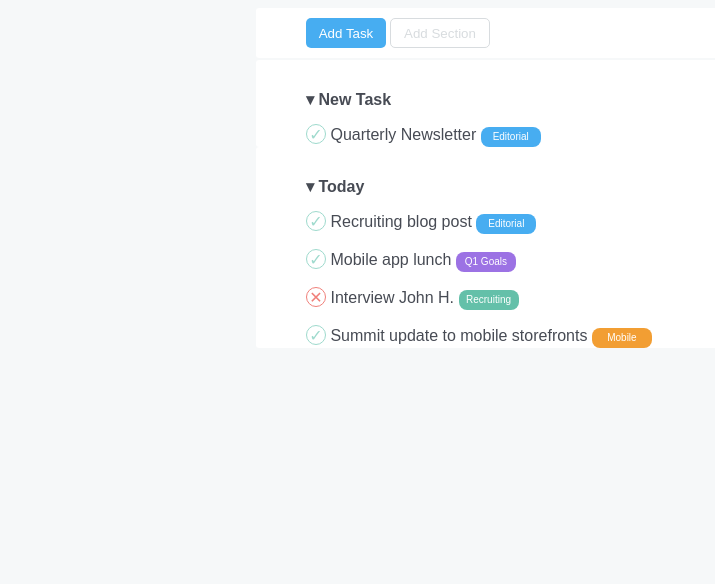
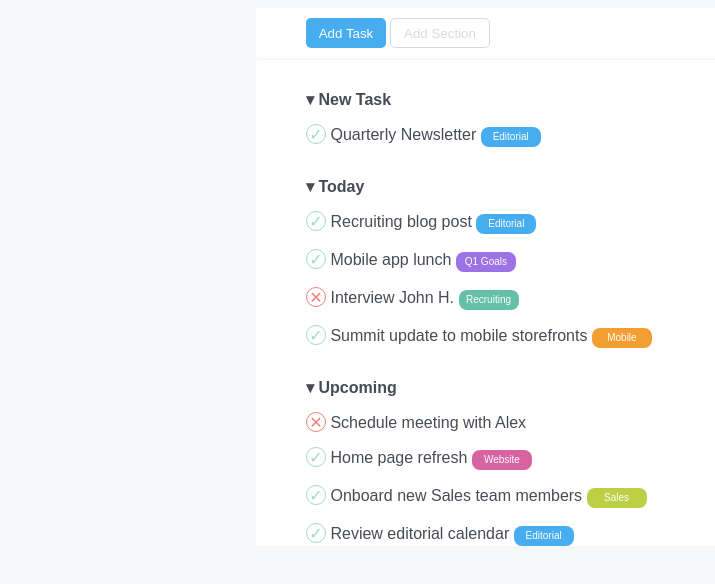
Before and after one commit to giuliagrfo/html-css-toboolist, a plain HTML site: page index.html in a window 1280 px wide. Shown: the part 72-656 px from the top of the page, without its empty margins (0-715 px from the left). Drawn offline with Linux system fonts and the light colour scheme.

Commit message:
add list upcoming

```diff
--- a/css/style.css
+++ b/css/style.css
@@ -71,7 +71,6 @@ header {
     background-color: white;
     width: 60%;
     margin: auto;
-
     border-radius: 3px;
     font-family: Arial, sans-serif ;
     color: #474b54;
@@ -132,3 +131,14 @@ header {
 .mobile {
     background-color: #f29e33;
 }
+
+.upcoming {
+}
+
+.website {
+    background-color: #d863a1;
+}
+
+.sales {
+    background-color: #bbd044;
+}
--- a/index.html
+++ b/index.html
@@ -32,8 +32,16 @@
             <p class="item"><span class="check">&check;</span> Summit update to mobile storefronts <span class="badge mobile">Mobile</span></p>
         </div>
 
+        <div class="list upcoming">
+            <span class="title"><strong>&#9662; Upcoming</strong></span>
+            <p class="item"><span class="check x">&#10005;</span> Schedule meeting with Alex </p>
+            <p class="item"><span class="check">&check;</span> Home page refresh <span class="badge website">Website</span></p>
+            <p class="item"><span class="check">&check;</span> Onboard new Sales team members <span class="badge sales">Sales</span></p>
+            <p class="item"><span class="check">&check;</span> Review editorial calendar <span class="badge editorial">Editorial</span></p>
+        </div>
+    </main>
 
-    </main>
+    <footer></footer>
 
 </body>
 </html>
```
